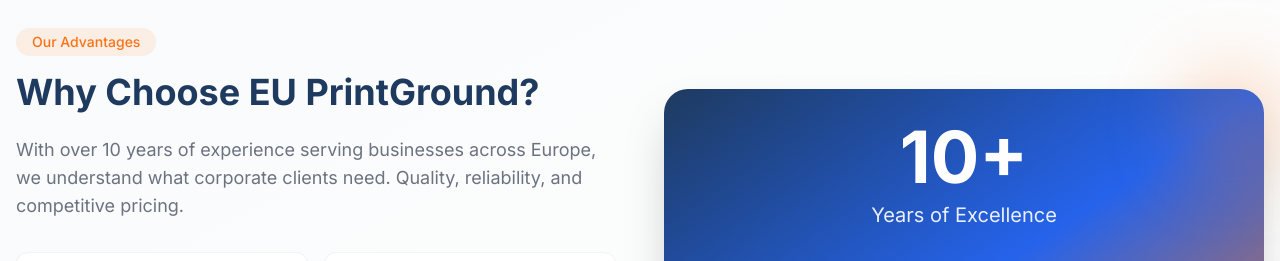
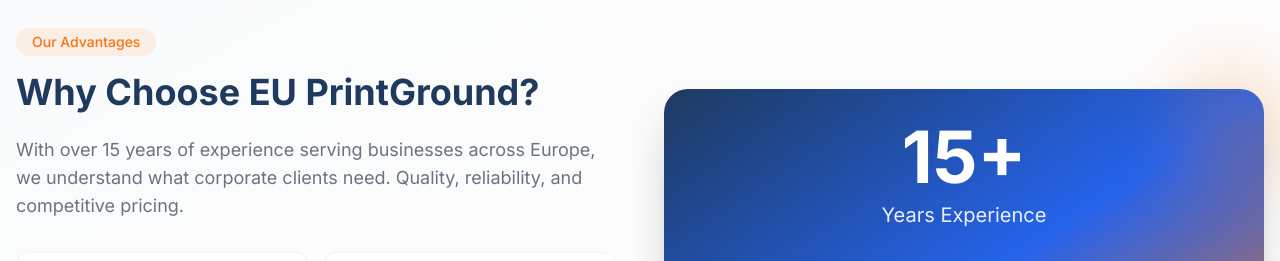
Before and after one commit to BozhidarVladimirov/printgroundeu, a Next.js app: page / in a window 1280 px wide. Shown: the part 4220-4481 px from the top of the page. Built offline with nearby package versions, Linux system fonts and the light colour scheme.

Commit message:
Unify years of experience to 15+ across all pages

```diff
--- a/src/app/about/page.tsx
+++ b/src/app/about/page.tsx
@@ -41,7 +41,7 @@
             Your Trusted Partner for Corporate Merchandise
           </h1>
           <p className="text-xl text-gray-200 max-w-3xl mx-auto">
-            For over 10 years, EU PrintGround has been helping businesses across Europe
+            For over 15 years, EU PrintGround has been helping businesses across Europe
             create memorable branded merchandise that leaves lasting impressions.
           </p>
         </div>
@@ -52,7 +52,7 @@
         <div className="container mx-auto px-4">
           <div className="grid grid-cols-2 md:grid-cols-3 lg:grid-cols-6 gap-8 text-center">
             {[
-              { value: '10+', label: 'Years Experience' },
+              { value: '15+', label: 'Years Experience' },
               { value: '1500+', label: 'Products' },
               { value: '1000+', label: 'Happy Clients' },
               { value: '27', label: 'EU Countries' },
--- a/src/components/home/benefits.tsx
+++ b/src/components/home/benefits.tsx
@@ -59,7 +59,7 @@
               Why Choose EU PrintGround?
             </h2>
             <p className="text-gray-500 mb-8 text-lg">
-              With over 10 years of experience serving businesses across Europe, we understand
+              With over 15 years of experience serving businesses across Europe, we understand
               what corporate clients need. Quality, reliability, and competitive pricing.
             </p>
             <div className="grid grid-cols-2 gap-4">
@@ -92,8 +92,8 @@
           >
             <div className="bg-gradient-to-br from-primary via-blue-600 to-accent rounded-3xl p-8 text-white shadow-2xl">
               <div className="text-center mb-8">
-                <p className="text-7xl font-bold text-white mb-2">10+</p>
-                <p className="text-xl text-white/90">Years of Excellence</p>
+                <p className="text-7xl font-bold text-white mb-2">15+</p>
+                <p className="text-xl text-white/90">Years Experience</p>
               </div>
               <div className="grid grid-cols-2 gap-6 text-center">
                 <div className="bg-white/10 rounded-xl p-4">
```
